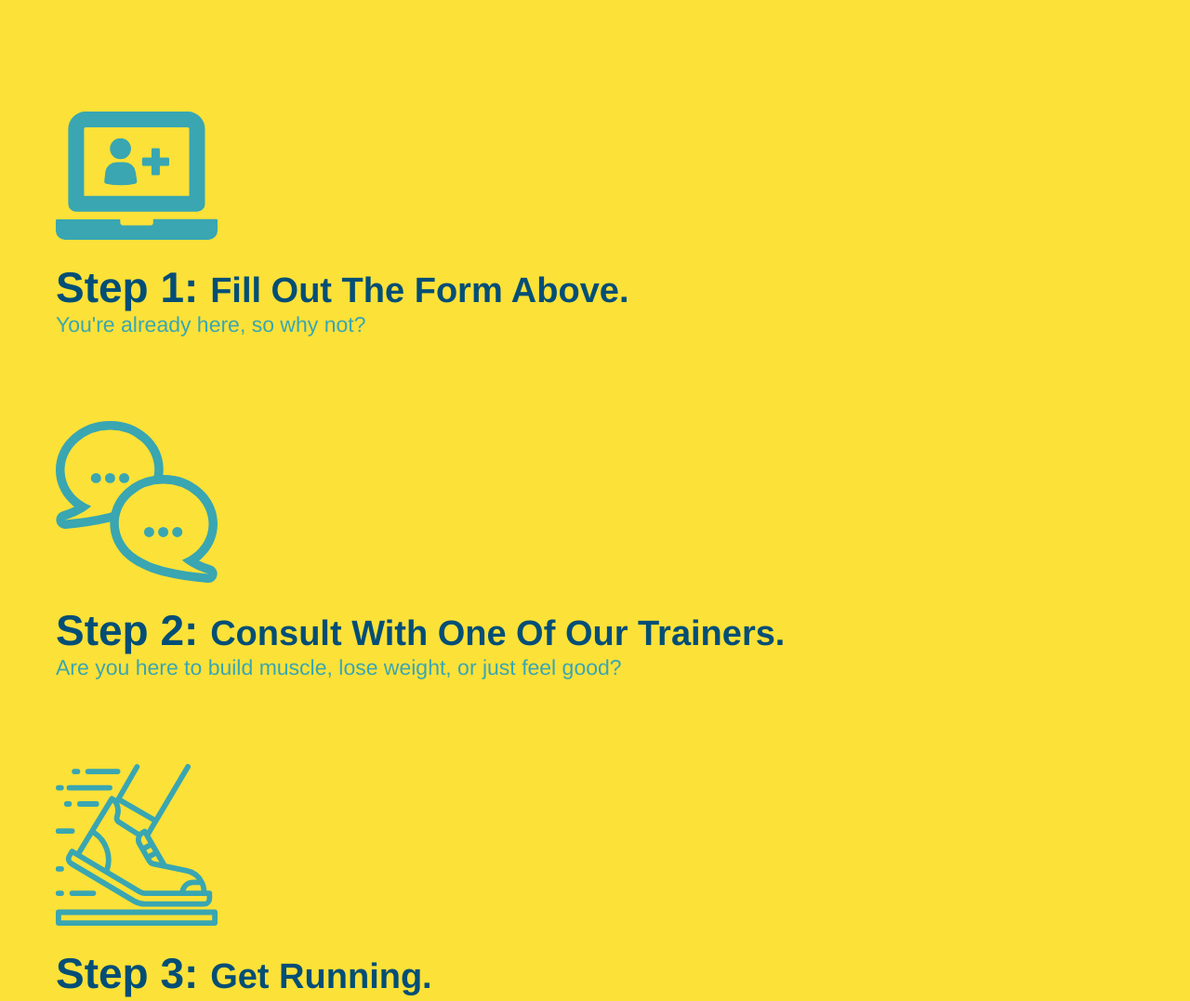
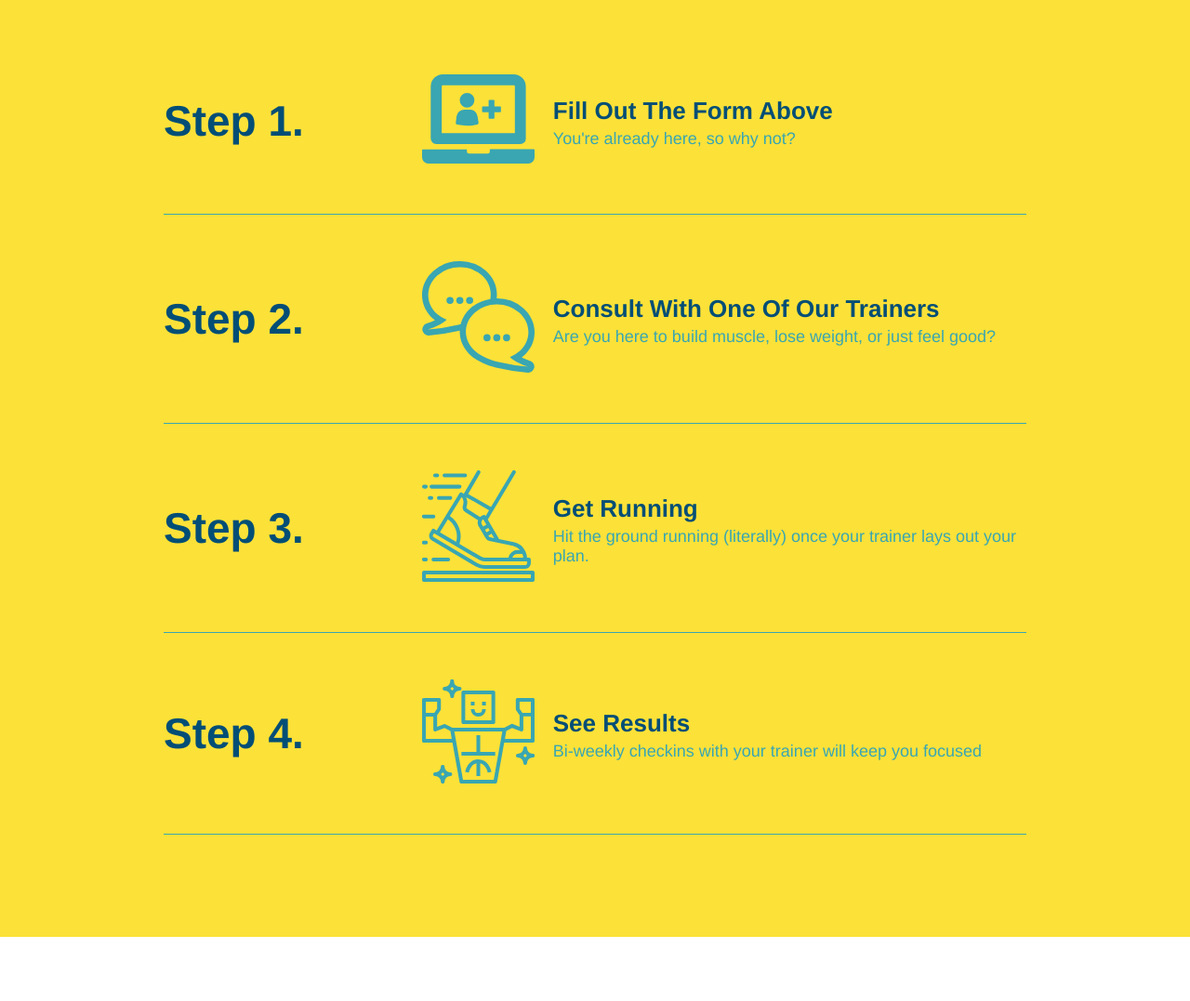
Before and after one commit to gwarzecha/RunBuddy2.0, a plain HTML site: page index.html in a window 1280 px wide. Shown: the part 1240-2317 px from the top of the page at 93% size. Drawn offline with Linux system fonts and the light colour scheme.

Commit message:
add flexbox to the steps

```diff
--- a/assets/css/style.css
+++ b/assets/css/style.css
@@ -189,28 +189,52 @@ section {
   background: #fce138;
 }
 
-.steps div {
-  margin-bottom: 80px;
+.step {
+  margin: 50px auto;
+  padding-bottom: 50px;
+  width: 80%;
+  border-bottom: 1px solid #39a6b2;
+  display: flex;
+  flex-wrap: wrap;
+  align-items: center;
+  justify-content: space-between;
 }
 
-.steps img {
-  width: 15%;
-  margin: 10px 0;
+.step h3 {
+  color: #024e76;
+  font-size: 46px;
+  flex: 1 30%;
 }
 
-.steps h3 {
-  color: #024e76;
-  font-size: 46px;
-  margin-top: 10px;
+.step-info {
+  flex: 2 70%;
+  display: flex;
+  flex-wrap: wrap;
+  align-items: center;
 }
 
-.steps span {
-  font-size: 38px;
+.step-img {
+  flex: 1 12%;
+  margin-right: 20px;
 }
 
-.steps p {
+.step-text {
+  flex: 12;
+}
+
+.step-img img {
+  max-width: 100%
+}
+
+.step p {
   color: #39a6b2;
-  font-size: 23px;
+  font-size: 18px;
+}
+
+.step-text h4 {
+  font-size: 26px;
+  line-height: 1.5;
+  color: #024e76;
 }
 /* WHAT YOU DO STYLES END */
 
--- a/index.html
+++ b/index.html
@@ -88,31 +88,65 @@
 
     <!-- "what you do" start -->
     <section id="what-you-do" class="steps">
+
       <div class="flex-row">
         <h2 class="section-title secondary-border">
           What You Do
         </h2>
       </div>
-      <div>
+
+      <div class="step">
+        <h3>Step 1.</h3>
+        <div class="step-info">
+          <div class="step-img">
             <img src="./assets/images/step-1.svg" alt="" />
-        <h3>Step 1: <span>Fill Out The Form Above.</span></h3>
+          </div>
+          <div class="step-text">
+            <h4>Fill Out The Form Above</h4>
             <p>You're already here, so why not?</p>
           </div>
-      <div>
+        </div>
+      </div>
+
+      <div class="step">
+        <h3>Step 2.</h3>
+        <div class="step-info">
+          <div class="step-img">
             <img src="./assets/images/step-2.svg" alt="" />
-        <h3>Step 2: <span>Consult With One Of Our Trainers.</span></h3>
+          </div>
+          <div class="step-text">
+            <h4>Consult With One Of Our Trainers</h4>
             <p>Are you here to build muscle, lose weight, or just feel good?</p>
           </div>
-      <div>
+        </div>
+      </div>
+
+      <div class="step">
+        <h3>Step 3.</h3>
+        <div class="step-info">
+          <div class="step-img">
             <img src="./assets/images/step-3.svg" alt="" />
-        <h3>Step 3: <span>Get Running.</span></h3>
+          </div>
+          <div class="step-text">
+            <h4>Get Running</h4>
             <p>Hit the ground running (literally) once your trainer lays out your plan.</p>
           </div>
-      <div>
+        </div>
+      </div>
+
+      <div class="step">
+        <h3>Step 4.</h3>
+        <div class="step-info">
+          <div class="step-img">
             <img src="./assets/images/step-4.svg" alt="" />
-        <h3>Step 4: <span>See Results.</span></h3>
+          </div>
+          <div class="step-text">
+            <h4>See Results</h4>
             <p>Bi-weekly checkins with your trainer will keep you focused</p>
           </div>
+        </div>
+      </div>
+
     </section>
     <!-- "what you do" end -->
 
```
Lines whose indentation alone changed are shown as unchanged.
